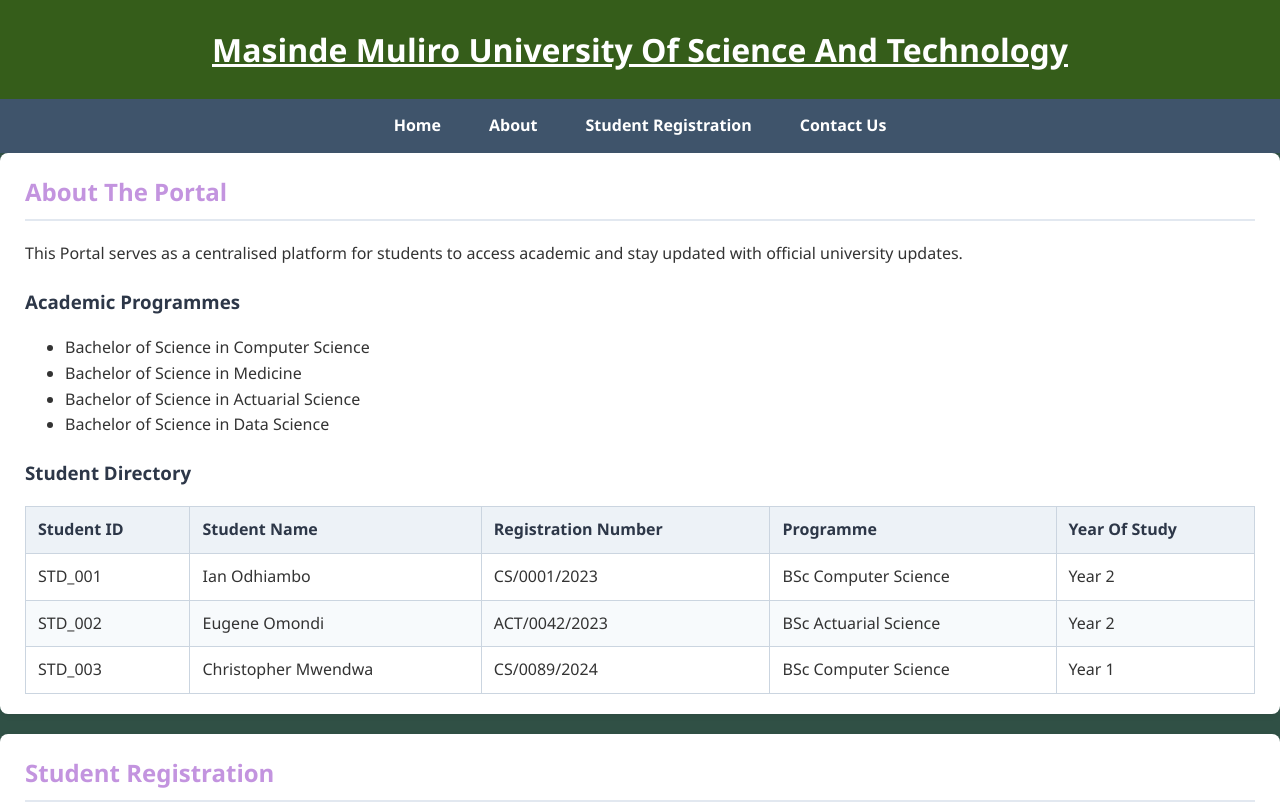
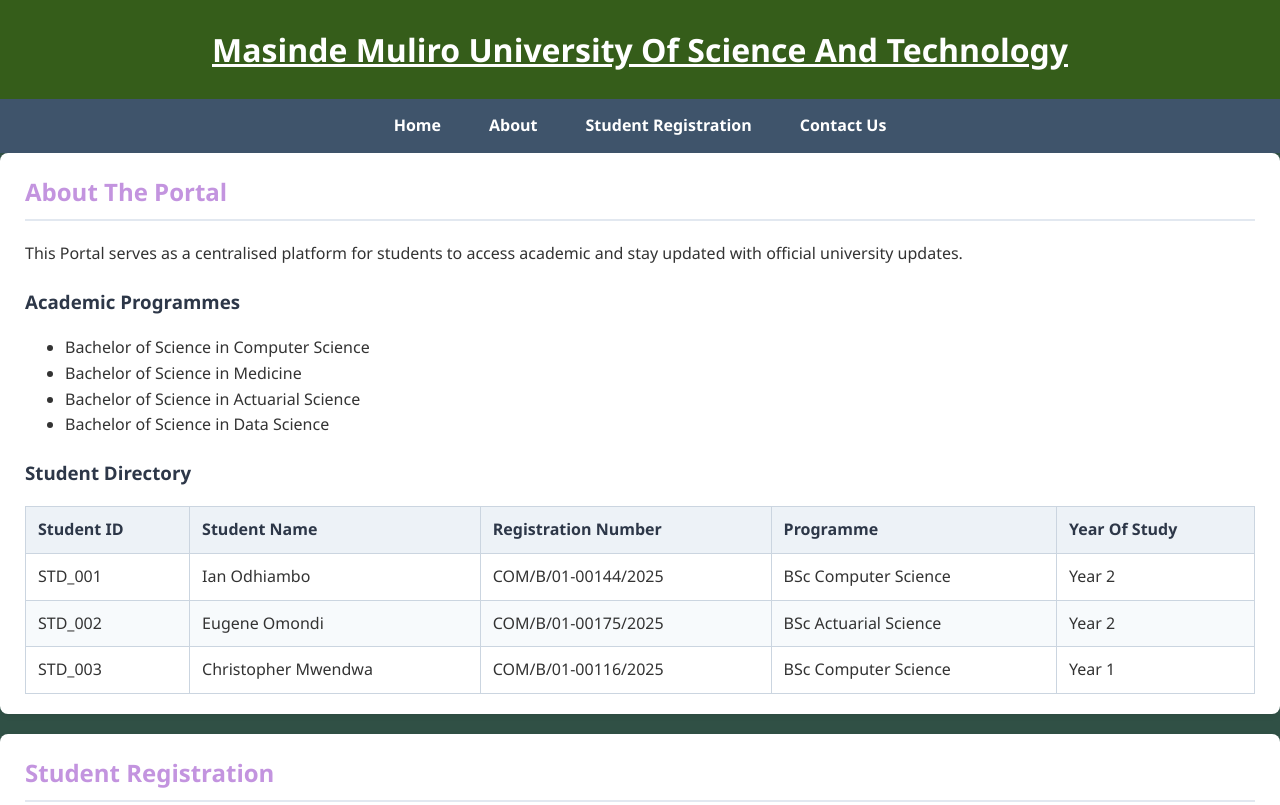
Before and after one commit to IanOmbui/Student-Portal, a plain HTML site: page index.html in a window 1280 px wide. Shown: the top 805 px of the page. Drawn offline with Linux system fonts and the light colour scheme.

```diff
--- a/index.html
+++ b/index.html
@@ -55,21 +55,21 @@
                 <tr>
                     <td>STD_001</td>
                     <td>Ian Odhiambo</td>
-                    <td>CS/0001/2023</td>
+                    <td>COM/B/01-00144/2025</td>
                     <td>BSc Computer Science</td>
                     <td>Year 2</td>
                 </tr>
                 <tr>
                     <td>STD_002</td>
                     <td>Eugene Omondi</td>
-                    <td>ACT/0042/2023</td>
+                    <td>COM/B/01-00175/2025</td>
                     <td>BSc Actuarial Science</td>
                     <td>Year 2</td>
                 </tr>
                 <tr>
                     <td>STD_003</td>
                     <td>Christopher Mwendwa</td>
-                    <td>CS/0089/2024</td>
+                    <td>COM/B/01-00116/2025</td>
                     <td>BSc Computer Science</td>
                     <td>Year 1</td>
                 </tr>
```
